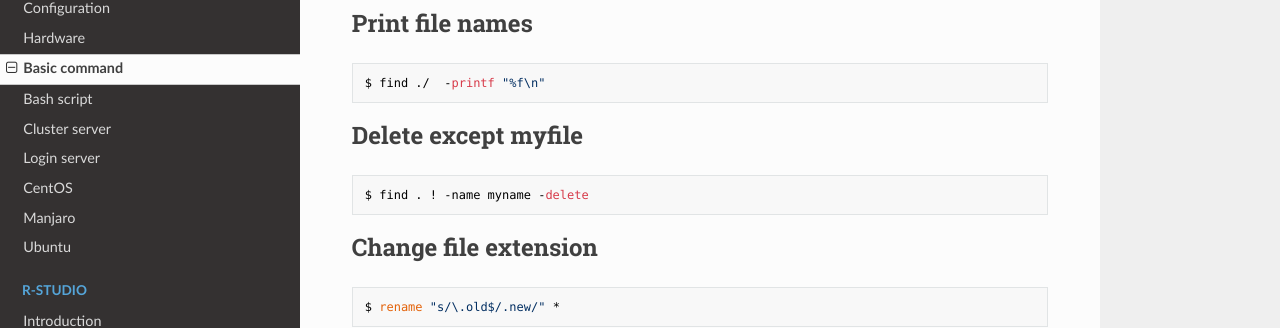
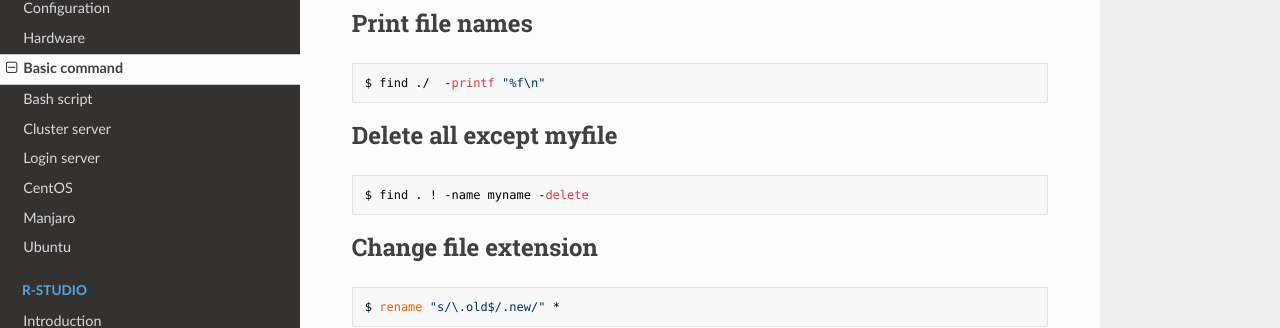
Before and after one commit to WonyoungCho/LINUX, an MkDocs documentation site: the page built from docs/basic_comm.md, in a window 1280 px wide and 900 px high, scrolled down 600 px. Shown: the part 141-469 px from the top of the window. Built offline with MkDocs 1.6.1, drawn with Linux system fonts in a browser that asks for light colours; nearby versions of some CDN libraries; old or Windows-style settings are respelled for this version of MkDocs.

Commit message:
Update basic_comm.md

````diff
--- a/docs/basic_comm.md
+++ b/docs/basic_comm.md
@@ -28,7 +28,7 @@ $ awk -F',' '{print NF; exit}' filename.csv # number of columns
 $ find ./  -printf "%f\n"
 ```
 
-## Delete except myfile
+## Delete all except myfile
 ```
 $ find . ! -name myname -delete
 ```
````
